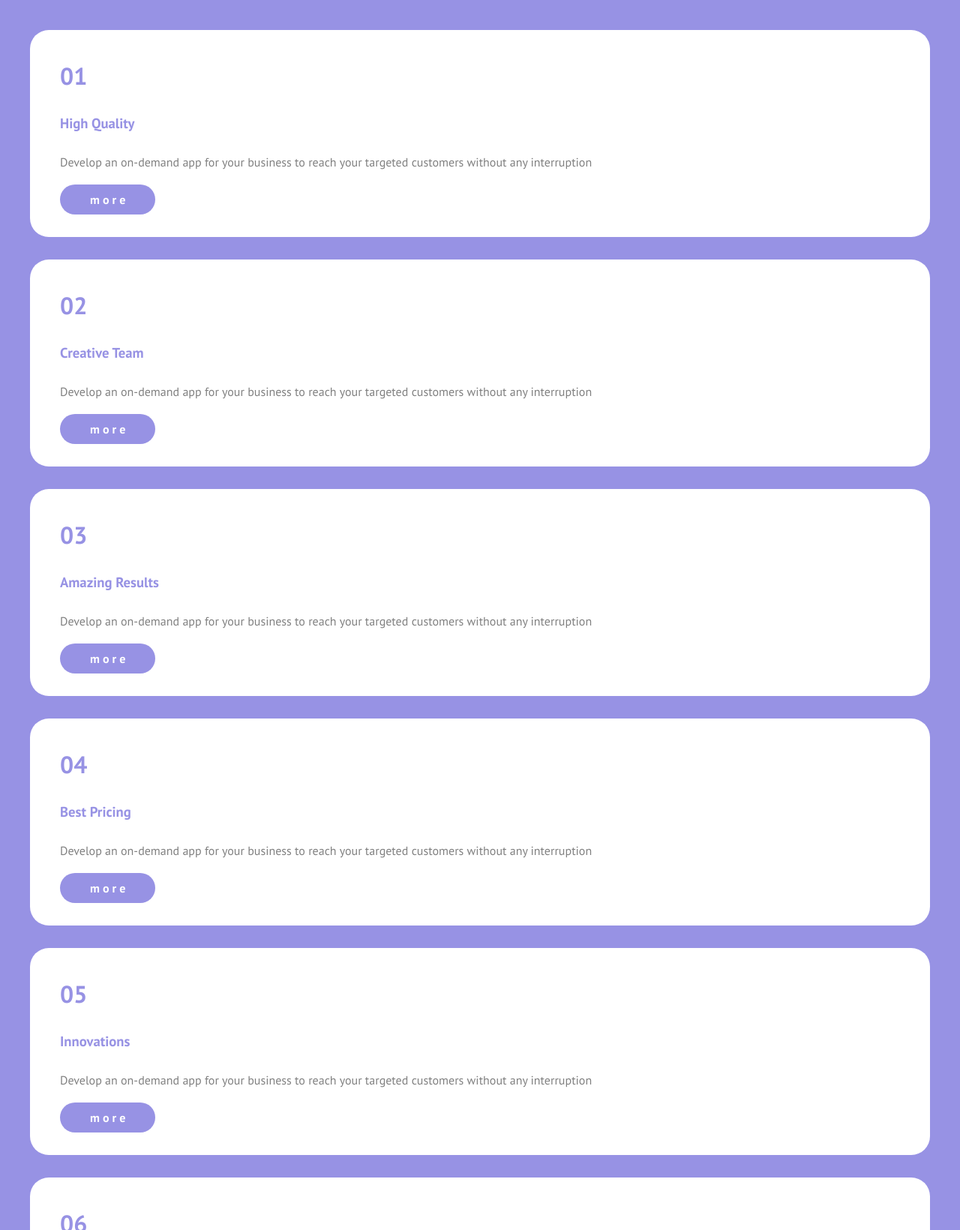
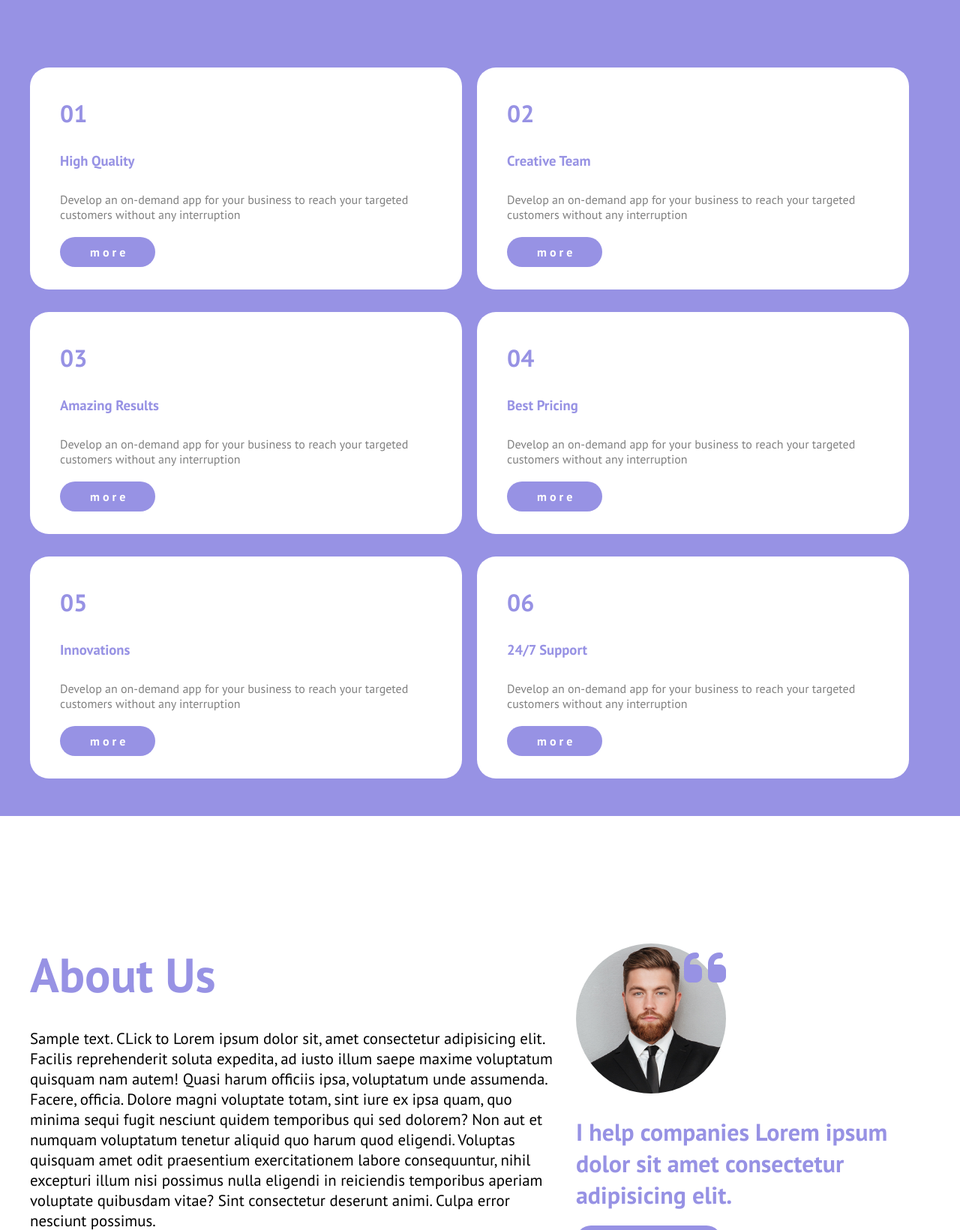
Before and after one commit to francistooth/htmlcss-responsive-layout, a plain HTML site: page index.html in a window 1280 px wide. Shown: the part 5286-6926 px from the top of the page at 75% size. Drawn offline with Linux system fonts and the light colour scheme.

Commit message:
tablet complete

```diff
--- a/css/style.css
+++ b/css/style.css
@@ -208,17 +208,17 @@ header {
 /* demo tablet section */
 
 @media screen and (min-width: 780px) {
-    .container {
+    .demo .container {
         display: flex;
         flex-wrap: wrap;
         gap: 0px 20px;
     }
 
-    .container div:first-child {
+    .demo .container div:first-child {
         width: 64%;
     }
 
-    .container div:nth-child(-n + 2) {
+    .demo .container div:nth-child(-n + 2) {
         margin-top: 150px;
     }
 
@@ -274,8 +274,47 @@ header {
         object-fit: cover;
     }
 
+    .container div:nth-child(-n + 2) {
+        margin-top: 50px;
+    }
+
     .testimonial-div img {
         float: left;
+    }
+}
+
+/* work with us */
+
+/* work with us tablet */
+
+@media screen and (min-width: 780px) {
+    .work-with-us .container {
+        display: flex;
+        flex-wrap: wrap;
+        gap: 0px 20px;
+    }
+
+    .work-element {
+        width: 48%;
+    }
+}
+
+/* about us */
+
+/* about us tablet */
+
+@media screen and (min-width: 780px) {
+    div.about-us {
+        display: flex;
+        gap: 0px 20px;
+    }
+
+    .about-us .container-left {
+        width: 59%;
+    }
+
+    .about-us .container-right {
+        width: 39%;
     }
 }
 
--- a/index.html
+++ b/index.html
@@ -188,88 +188,62 @@
                 <div class="work-with-us width-100 padding-standard">
                     <h2 class="t-align-center color-white font-size-2rem margin-bottom-50"> Benefits of working with us </h2>
 
+                    <div class="container">
                         <!--
                             ---------------------------------------------------------------------------------------------------------------------
                          -->
 
-                    <div class="width-100 bg-white padding-40 border-radius-standard margin-bottom-30">
+                        <div class="work-element width-100 bg-white padding-40 border-radius-standard margin-bottom-30">
                             <h2 class="color-violet font-size-2rem padding-bottom-30"> 01 </h2>
-
                             <h3 class="color-violet padding-bottom-30"> High Quality </h3>
-
                             <p class="color-gray padding-bottom-30"> Develop an on-demand app for your business to reach your targeted customers without any interruption</p>
-
                             <a href="#" class="bg-violet color-white padding-10-40 border-radius-standard margin-bottom-30"><b>m o r e</b></a>
                         </div>
-
                         <!--
                             ---------------------------------------------------------------------------------------------------------------------
                          -->
-
-                     <div class="width-100 bg-white padding-40 border-radius-standard margin-bottom-30">
+                         <div class="work-element width-100 bg-white padding-40 border-radius-standard margin-bottom-30">
                             <h2 class="color-violet font-size-2rem padding-bottom-30"> 02 </h2>
-
                             <h3 class="color-violet padding-bottom-30"> Creative Team </h3>
-
                             <p class="color-gray padding-bottom-30"> Develop an on-demand app for your business to reach your targeted customers without any interruption</p>
-
                             <a href="#" class="bg-violet color-white padding-10-40 border-radius-standard margin-bottom-30"><b>m o r e</b></a>
                         </div>
-
                         <!--
                             ---------------------------------------------------------------------------------------------------------------------
                          -->
-
-                     <div class="width-100 bg-white padding-40 border-radius-standard margin-bottom-30">
+                         <div class="work-element width-100 bg-white padding-40 border-radius-standard margin-bottom-30">
                             <h2 class="color-violet font-size-2rem padding-bottom-30"> 03 </h2>
-
                             <h3 class="color-violet padding-bottom-30"> Amazing Results </h3>
-
                             <p class="color-gray padding-bottom-30"> Develop an on-demand app for your business to reach your targeted customers without any interruption</p>
-
                             <a href="#" class="bg-violet color-white padding-10-40 border-radius-standard margin-bottom-30"><b>m o r e</b></a>
                         </div>
-
                         <!--
                             ---------------------------------------------------------------------------------------------------------------------
                          -->
-
-                     <div class="width-100 bg-white padding-40 border-radius-standard margin-bottom-30">
+                         <div class="work-element width-100 bg-white padding-40 border-radius-standard margin-bottom-30">
                             <h2 class="color-violet font-size-2rem padding-bottom-30"> 04 </h2>
-
                             <h3 class="color-violet padding-bottom-30"> Best Pricing </h3>
-
                             <p class="color-gray padding-bottom-30"> Develop an on-demand app for your business to reach your targeted customers without any interruption</p>
-
                             <a href="#" class="bg-violet color-white padding-10-40 border-radius-standard margin-bottom-30"><b>m o r e</b></a>
                         </div>
-
                         <!--
                             ---------------------------------------------------------------------------------------------------------------------
                          -->
-
-                     <div class="width-100 bg-white padding-40 border-radius-standard margin-bottom-30">
+                         <div class="work-element width-100 bg-white padding-40 border-radius-standard margin-bottom-30">
                             <h2 class="color-violet font-size-2rem padding-bottom-30"> 05 </h2>
-
                             <h3 class="color-violet padding-bottom-30"> Innovations </h3>
-
                             <p class="color-gray padding-bottom-30"> Develop an on-demand app for your business to reach your targeted customers without any interruption</p>
-
                             <a href="#" class="bg-violet color-white padding-10-40 border-radius-standard margin-bottom-30"><b>m o r e</b></a>
                         </div>
-
                         <!--
                             ---------------------------------------------------------------------------------------------------------------------
                          -->
-
-                     <div class="width-100 bg-white padding-40 border-radius-standard margin-bottom-30">
+                         <div class="work-element width-100 bg-white padding-40 border-radius-standard margin-bottom-30">
                             <h2 class="color-violet font-size-2rem padding-bottom-30"> 06 </h2>
-
                             <h3 class="color-violet padding-bottom-30"> 24/7 Support </h3>
-
                             <p class="color-gray padding-bottom-30"> Develop an on-demand app for your business to reach your targeted customers without any interruption</p>
-
                             <a href="#" class="bg-violet color-white padding-10-40 border-radius-standard margin-bottom-30"><b>m o r e</b></a>
+                        </div>
                     </div>
                 </div>
             </section>
@@ -279,26 +253,26 @@
             <section class="about-us width-100">
                 <div class="about-us margin-bottom-30 margin-top-standard padding-standard">
 
+                    <div class="container-left">
                         <h1 class="color-violet font-size-en margin-bottom-30">About Us</h1>
-
                         <p class="margin-top-30 margin-bottom-30 color-black font-size-larger">
                             Sample text. CLick to Lorem ipsum dolor sit, amet consectetur adipisicing elit. Facilis reprehenderit soluta expedita, ad iusto illum saepe maxime voluptatum quisquam nam autem! Quasi harum officiis ipsa, voluptatum unde assumenda. Facere, officia.
                             Dolore magni voluptate totam, sint iure ex ipsa quam, quo minima sequi fugit nesciunt quidem temporibus qui sed dolorem? Non aut et numquam voluptatum tenetur aliquid quo harum quod eligendi.
                             Voluptas quisquam amet odit praesentium exercitationem labore consequuntur, nihil excepturi illum nisi possimus nulla eligendi in reiciendis temporibus aperiam voluptate quibusdam vitae? Sint consectetur deserunt animi. Culpa error nesciunt possimus.
                         </p>
-
                         <p class="margin-top-30 margin-bottom-30 color-black font-size-larger">
                             Lorem ipsum dolor sit amet consectetur adipisicing elit. Cumque modi nam reprehenderit quia assumenda ab magni nobis praesentium maxime. Earum corrupti error maxime debitis nulla dolor, odit tempore ea odio.
                             Minima incidunt porro rerum perferendis mollitia optio aperiam molestiae natus asperiores fugiat ipsam alias omnis, doloribus rem quis perspiciatis. Amet praesentium error voluptas ducimus non cupiditate explicabo possimus, dolor tempore? Click again or double click to start editing the text.
                         </p>
+                    </div>
 
+                    <div class="container-right">
                         <div class="about-img border-radius-50 margin-bottom-30">
                             <i class="fa-solid fa-quote-left img-quote color-violet font-size-en"></i>
                         </div>
-
                         <h2 class="color-violet font-size-2rem padding-bottom-30"> I help companies Lorem ipsum dolor sit amet consectetur adipisicing elit. </h2>
-
                         <a href="#" class="bg-violet color-white padding-10-20 border-radius-standard margin-bottom-30"> <i class="fa-brands fa-linkedin"></i> find me on LinkedIn</a>
+                    </div>
                 </div>
             </section>
 
```
Lines whose indentation alone changed are shown as unchanged.
